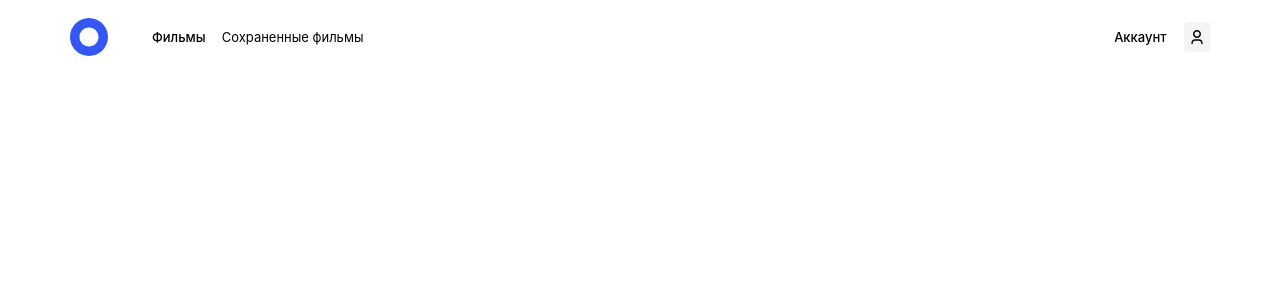
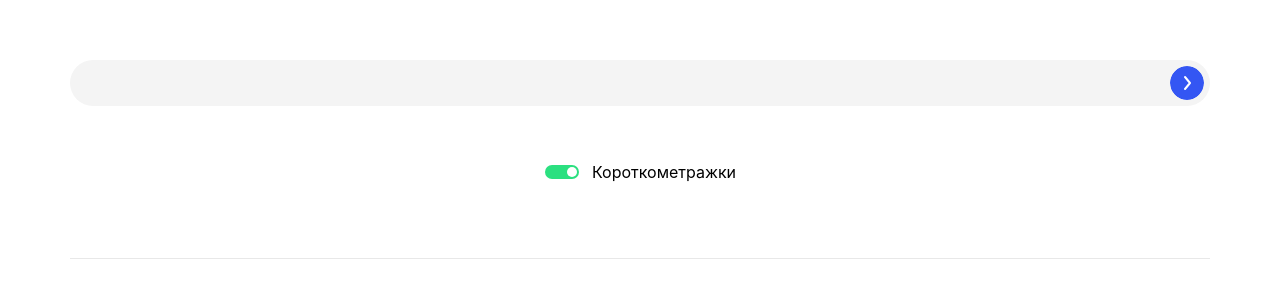
Before and after one commit to sashamehaev/movies-explorer-frontend, a React (Create React App) app: page / in a window 1280 px wide. Shown: the top 300 px of the page. Built offline with nearby package versions, Linux system fonts and the light colour scheme.

Commit message:
searchForm

```diff
--- a/src/components/App/App.js
+++ b/src/components/App/App.js
@@ -2,11 +2,12 @@ import './App.css';
 import Header from '../Header/Header';
 import Main from '../Main/Main';
 import Footer from '../Footer/Footer';
+import SearchForm from '../SearchForm/SearchForm';
 
 function App() {
   return (
     <>
-      <Header />
+      <SearchForm />
 
     </>
   );
--- /dev/null
+++ b/src/components/SearchForm/SearchForm.css
@@ -0,0 +1,49 @@
+.searchForm {
+    margin: 60px 70px 0px;
+    display: flex;
+    flex-direction:column;
+    align-items: center;
+    justify-content: space-between;
+}
+
+.searchForm__form {
+    padding-bottom: 60px;
+    margin-bottom: 10px;
+    display: flex;
+    flex-direction: column;
+    align-items: center;
+    position: relative;
+    width: 100%;
+    border-bottom: 1px #E8E8E8 solid;
+}
+
+.searchForm__input {
+    height: 46px;
+    width: 100%;
+    border: none;
+    padding: 0;
+    background-color:#F4F4F4;
+    border-radius: 40px;
+}
+
+.searchForm__button {
+    width: 34px;
+    height: 34px;
+    border-radius: 48px;
+    position: absolute;
+    top: 6px;
+    right: 6px;
+    background-image: url('../../images/searchFormButton.svg');
+    padding: 0;
+    border: 0;
+}
+
+.searchForm_filter {
+    display: flex;
+    margin-top: 40px;
+
+}
+
+.searchForm__text {
+    margin-left: 12px;
+}
--- /dev/null
+++ b/src/components/SearchForm/SearchForm.js
@@ -0,0 +1,21 @@
+import React from 'react';
+import './SearchForm.css';
+import smalltumb from '../../images/smalltumb.svg';
+
+function SearchForm() {
+    return (
+        <><div className="searchForm">
+            <form className="searchForm__form">
+                <input className="searchForm__input" ></input>
+                <button className="searchForm__button" type="submit"></button>
+                <div className="searchForm_filter">
+                    <img src={smalltumb} />
+                    <p className="searchForm__text">Короткометражки</p>
+                </div>
+            </form>
+        </div>
+        </>
+    );
+}
+
+export default SearchForm;
```
Also changed, not shown: src/images/searchFormButton.svg (added), src/images/smalltumb.svg (added).
